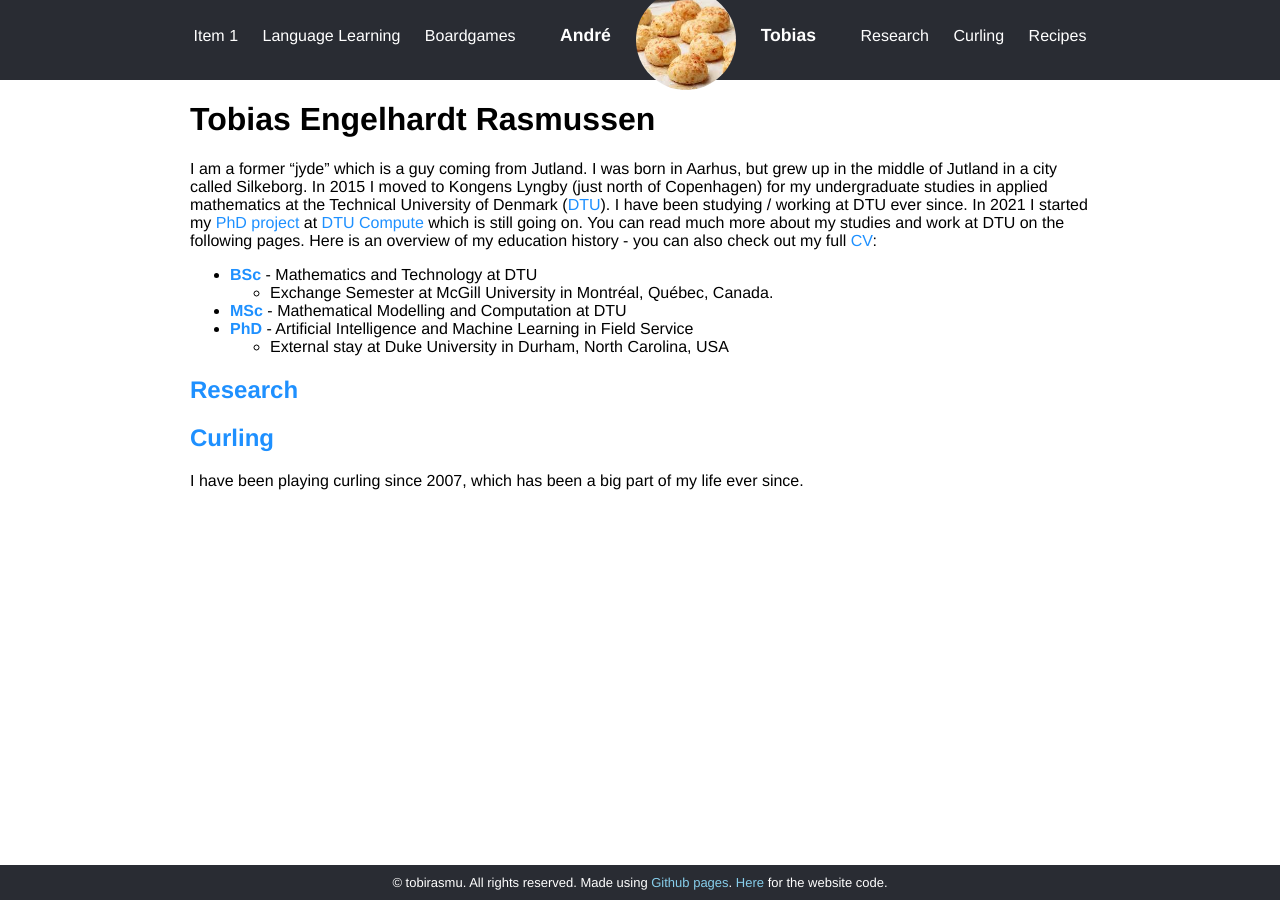
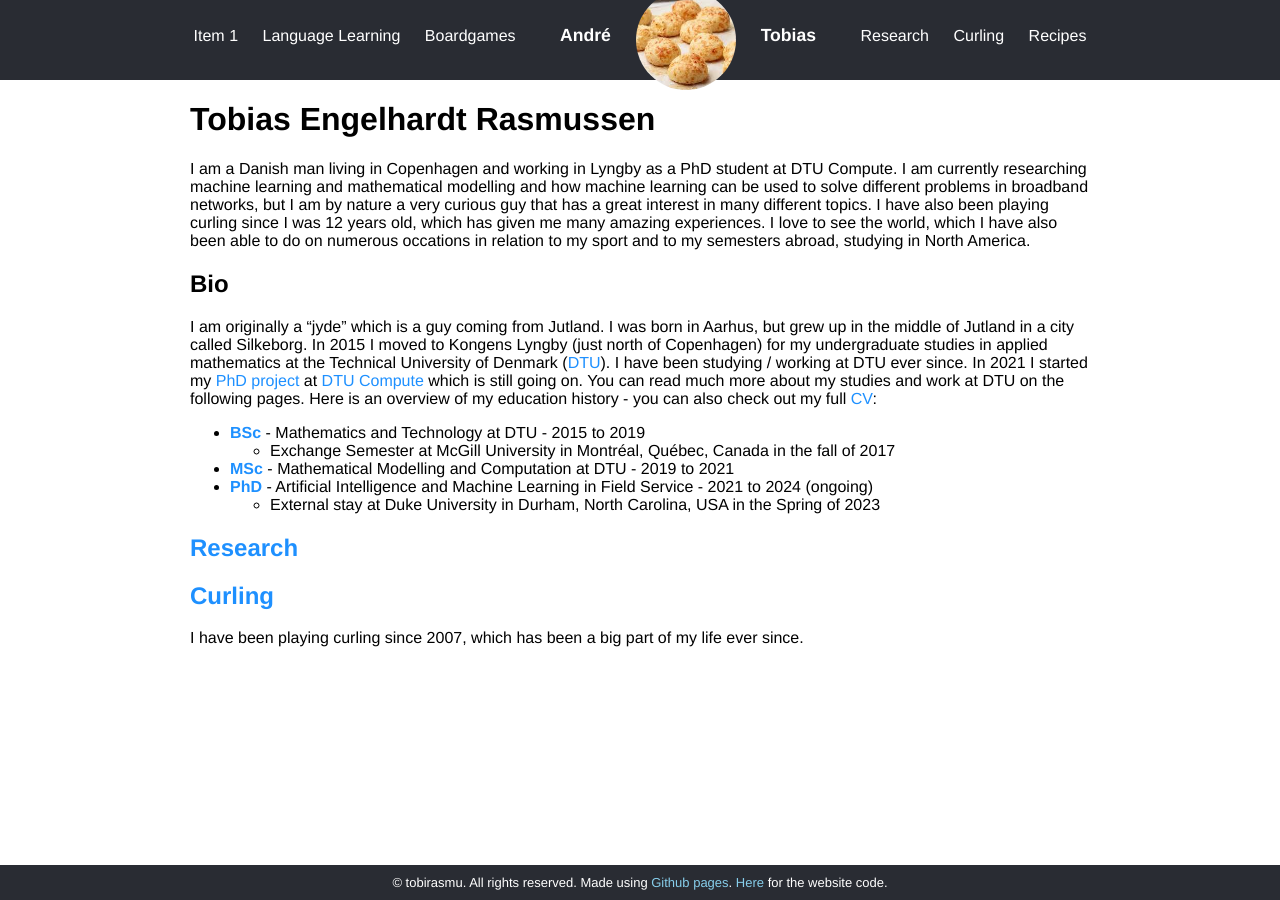
Before and after one commit to tobirasmu/tobirasmu.github.io, a Jekyll site: the page built from _pages/tobias.md, in a window 1280 px wide. Built offline with Jekyll 4.4.1, drawn with Linux system fonts in a browser that asks for light colours.

Commit message:
Update tobias.md

```diff
--- a/_pages/tobias.md
+++ b/_pages/tobias.md
@@ -6,13 +6,17 @@ layout: default
 
 # Tobias Engelhardt Rasmussen
 
-I am a former "jyde" which is a guy coming from Jutland. I was born in Aarhus, but grew up in the middle of Jutland in a city called Silkeborg. In 2015 I moved to Kongens Lyngby (just north of Copenhagen) for my undergraduate studies in applied mathematics at the Technical University of Denmark ([DTU](https://www.dtu.dk)). I have been studying / working at DTU ever since. In 2021 I started my [PhD project](https://www.compute.dtu.dk/english/phd/current-phd/phd-stat/tobias-engelhardt-rasmussen) at [DTU Compute](https://www.compute.dtu.dk) which is still going on. You can read much more about my studies and work at DTU on the following pages. Here is an overview of my education history - you can also check out my full [CV](https://www.radismussen.dk/docs/tobias/CV.pdf):
+I am a Danish man living in Copenhagen and working in Lyngby as a PhD student at DTU Compute. I am currently researching machine learning and mathematical modelling and how machine learning can be used to solve different problems in broadband networks, but I am by nature a very curious guy that has a great interest in many different topics. I have also been playing curling since I was 12 years old, which has given me many amazing experiences. I love to see the world, which I have also been able to do on numerous occations in relation to my sport and to my semesters abroad, studying in North America.
 
-- **[BSc]** - Mathematics and Technology at DTU
-  - Exchange Semester at McGill University in Montréal, Québec, Canada.
-- **[MSc]** - Mathematical Modelling and Computation at DTU
-- **[PhD]** - Artificial Intelligence and Machine Learning in Field Service
-  - External stay at Duke University in Durham, North Carolina, USA
+## Bio
+
+I am originally a "jyde" which is a guy coming from Jutland. I was born in Aarhus, but grew up in the middle of Jutland in a city called Silkeborg. In 2015 I moved to Kongens Lyngby (just north of Copenhagen) for my undergraduate studies in applied mathematics at the Technical University of Denmark ([DTU](https://www.dtu.dk)). I have been studying / working at DTU ever since. In 2021 I started my [PhD project](https://www.compute.dtu.dk/english/phd/current-phd/phd-stat/tobias-engelhardt-rasmussen) at [DTU Compute](https://www.compute.dtu.dk) which is still going on. You can read much more about my studies and work at DTU on the following pages. Here is an overview of my education history - you can also check out my full [CV](https://www.radismussen.dk/docs/tobias/CV.pdf):
+
+- **[BSc]** - Mathematics and Technology at DTU - 2015 to 2019
+  - Exchange Semester at McGill University in Montréal, Québec, Canada in the fall of 2017
+- **[MSc]** - Mathematical Modelling and Computation at DTU - 2019 to 2021
+- **[PhD]** - Artificial Intelligence and Machine Learning in Field Service - 2021 to 2024 (ongoing)
+  - External stay at Duke University in Durham, North Carolina, USA in the Spring of 2023
 
 ## [Research]
 
```
